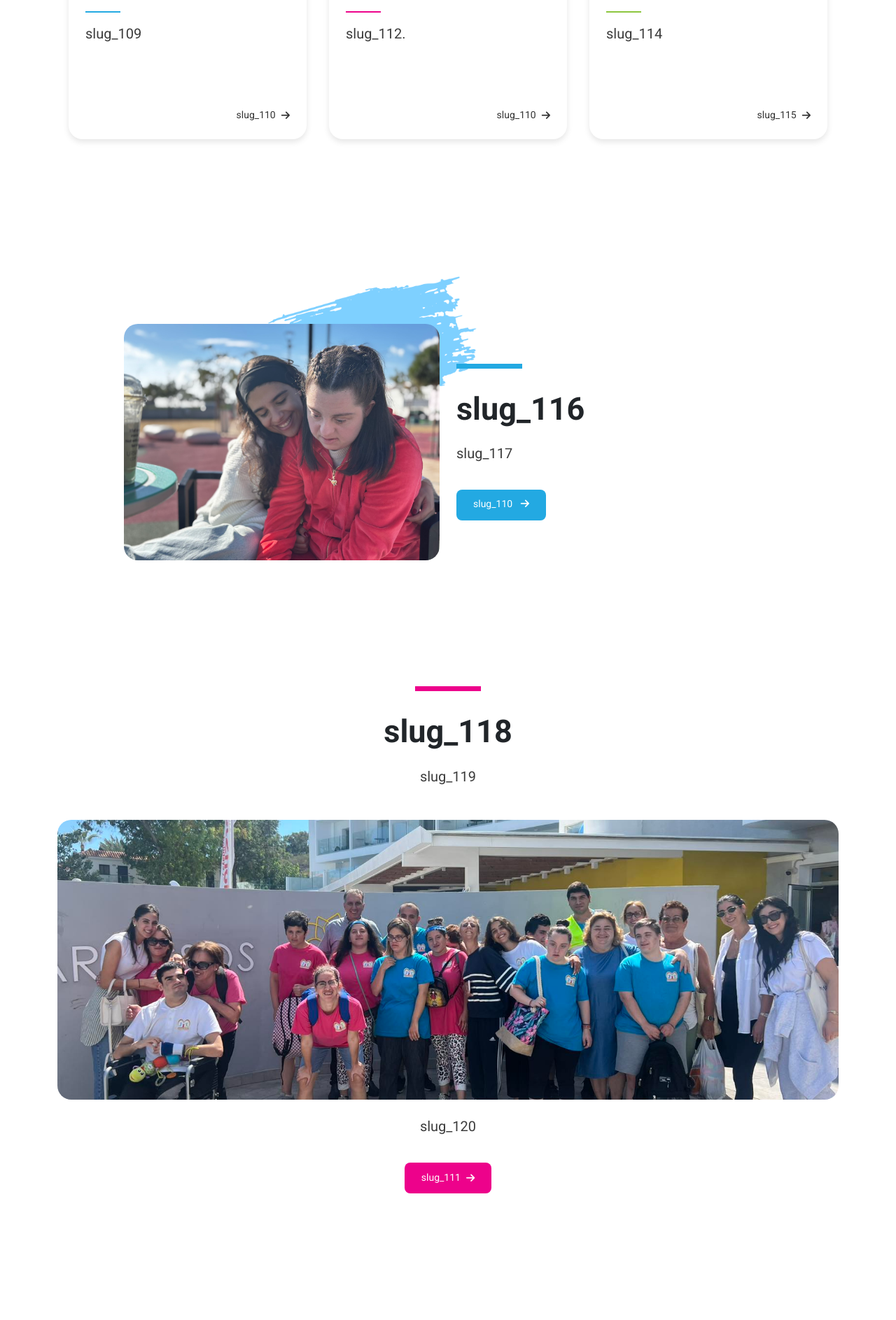
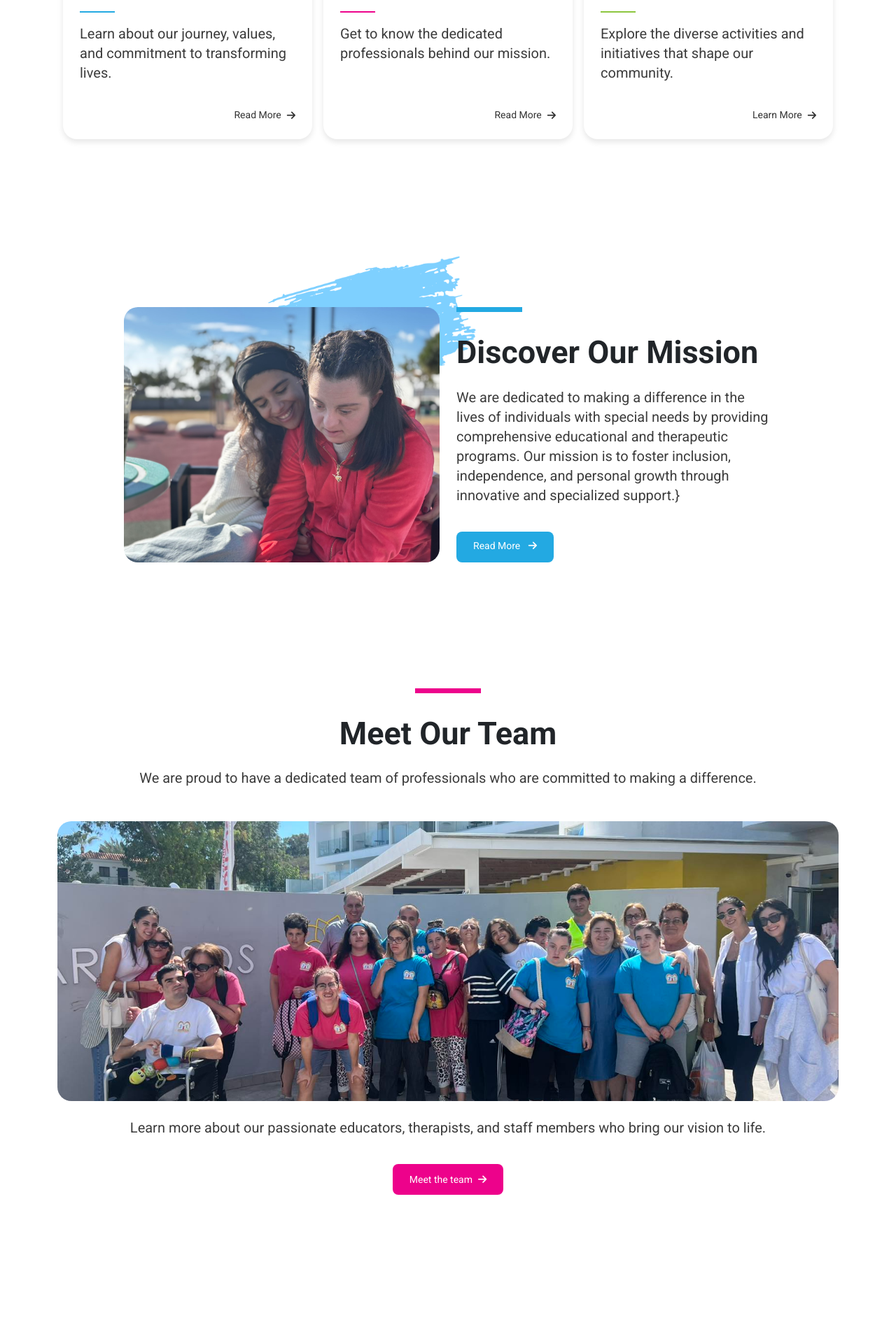
Before and after one commit to kleanthis1996/dikaiomaelpidas, a Django app: page /en/ in a window 1280 px wide. Shown: the part 827-2714 px from the top of the page at 70% size. Run offline with Django 5.2, Linux system fonts and the light colour scheme; data that the repository does not hold is empty; parts of the project's set-up code (start-up, migrations or seed data) failed here and were passed over; some libraries are stand-ins or nearby versions.

Commit message:
General Updates

```diff
--- a/landing_page/static/assets/css/custom-breakpoints.css
+++ /dev/null
@@ -1,33 +0,0 @@
-/* Override Bootstrap breakpoints with your custom values */
-:root {
-    --bs-breakpoint-xs: 0px;
-    --bs-breakpoint-sm: 360px;
-    --bs-breakpoint-md: 744px;
-    --bs-breakpoint-lg: 1024px;
-    --bs-breakpoint-xl: 1440px;
-}
-
-/* Define custom container widths */
-@media (max-width: 360px) {
-    .container-sm {
-        max-width: 360px;
-    }
-}
-
-@media (min-width: 361px) and (max-width: 744px) {
-    .container-md {
-        max-width: 744px;
-    }
-}
-
-@media (min-width: 745px) and (max-width: 1024px) {
-    .container-lg {
-        max-width: 1024px;
-    }
-}
-
-@media (min-width: 1025px) and (max-width: 1440px) {
-    .container-xl {
-        max-width: 1440px;
-    }
-}
--- a/landing_page/static/assets/css/main.css
+++ b/landing_page/static/assets/css/main.css
@@ -347,6 +347,12 @@ video{
     font-size:20px;
     font-weight:400;
     color:#3C3C3C;
+    width:874px;
+}
+
+.support .sub-title,
+.services .sub-title{
+    margin:0 auto;
 }
 
 .secondary-title{
--- a/templates/landing_page/includes/nav.html
+++ b/templates/landing_page/includes/nav.html
@@ -18,31 +18,31 @@
             <ul class="navbar-nav ms-auto">
                 <li class="nav-item">
                     <a class="nav-link{% if  request.resolver_match.url_name == 'index' %} active{% endif %}"
-                       href="{% url 'landing_page:index' lang=request.language %}">{% trans 'slug_137' %}</a>
+                       href="{% url 'landing_page:index' lang=request.language %}">Home</a>
                 </li>
                 <li class="nav-item">
                     <a class="nav-link{% if  request.resolver_match.url_name == 'about' %} active{% endif %}"
-                       href="{% url 'landing_page:about' lang=request.language %}">{% trans 'slug_138' %}</a>
+                       href="{% url 'landing_page:about' lang=request.language %}">About Us</a>
                 </li>
                 <li class="nav-item">
                     <a class="nav-link{% if  request.resolver_match.url_name == 'support' %} active{% endif %} me-0"
-                       href="{% url 'landing_page:support' lang=request.language %}">{% trans 'slug_139' %}</a>
+                       href="{% url 'landing_page:support' lang=request.language %}">Support Us</a>
                 </li>
                 <li  class="nav-item">
                     <a class="nav-link{% if  request.resolver_match.url_name == 'contact' %} active{% endif %}"
-                       href="{% url 'landing_page:contact' lang=request.language %}">{% trans 'slug_140' %}</a>
+                       href="{% url 'landing_page:contact' lang=request.language %}">Contact Us</a>
                 </li>
                 <li class="nav-item">
                     <a class="nav-link{% if  request.resolver_match.url_name == 'events' %} active{% endif %}"
-                       href="{% url 'landing_page:events' lang=request.language page=1 %}">{% trans 'slug_141' %}</a>
+                       href="{% url 'landing_page:events' lang=request.language page=1 %}">Events</a>
                 </li>
                 <li class="nav-item">
                     <a class="nav-link{% if  request.resolver_match.url_name == 'services' %} active{% endif %}"
-                       href="{% url 'landing_page:services' lang=request.language %}">{% trans 'slug_142' %}</a>
+                       href="{% url 'landing_page:services' lang=request.language %}">Actions & European Programs</a>
                 </li>
                 <li class="nav-item">
                     <a class="nav-link{% if  request.resolver_match.url_name == 'news' %} active{% endif %}"
-                       href="{% url 'landing_page:news' lang=request.language page=1 %}">{% trans 'slug_143' %}</a>
+                       href="{% url 'landing_page:news' lang=request.language page=1 %}">News & Announcements</a>
                 </li>
             </ul>
 
--- a/templates/landing_page/includes/support.html
+++ b/templates/landing_page/includes/support.html
@@ -8,9 +8,9 @@
                 <div class="box-icon">
                     <img src="{% static 'assets/images/jcc-logo.png' %}" class="img-fluid" alt="jcc">
                 </div>
-                <span class="d-block box-title fs-4 text-start mt-3">{% trans 'slug_127' %}</span>
+                <span class="d-block box-title fs-4 text-start mt-3">Donate Funds</span>
                 <div class="break-line"></div>
-                <span class="d-block box-details fs-5 text-start mt-3">{% trans 'slug_128' %}</span>
+                <span class="d-block box-details fs-5 text-start mt-3">Help us make a difference by supporting our mission.</span>
                 <div class="d-flex justify-content-end">
                     <a href="#" class="w-auto mt-5">
                         <i class="fa-solid fa-arrow-right fs-5"></i>
@@ -23,9 +23,9 @@
                 <div class="box-icon">
                     <img src="{% static 'assets/images/gift.png' %}" class="img-fluid" alt="Alternative Gift Giving">
                 </div>
-                <span class="d-block box-title fs-4 text-start mt-3">{% trans 'slug_129' %}</span>
+                <span class="d-block box-title fs-4 text-start mt-3">Alternative Gift Giving</span>
                 <div class="break-line"></div>
-                <span class="d-block box-details fs-5 text-start mt-3">{% trans 'slug_130' %}</span>
+                <span class="d-block box-details fs-5 text-start mt-3">Dedicate your celebration gifts to a cause.</span>
                 <div class="d-flex justify-content-end">
                     <a href="#" class="w-auto mt-5" data-bs-toggle="modal" data-bs-target="#itemModal" data-title="Alternative Gift Giving" data-description="{% trans 'slug_147'|safe %}" data-image="{{program.image_url}}">
                         <i class="fa-solid fa-arrow-right fs-5"></i>
@@ -38,9 +38,9 @@
                 <div class="box-icon">
                     <img src="{% static 'assets/images/donate.png' %}" class="img-fluid" alt="Memorial Donations">
                 </div>
-                <span class="d-block box-title fs-4 text-start mt-3">{% trans 'slug_131' %}</span>
+                <span class="d-block box-title fs-4 text-start mt-3">Memorial Donations</span>
                 <div class="break-line"></div>
-                <span class="d-block box-details fs-5 text-start mt-3">{% trans 'slug_132' %}</span>
+                <span class="d-block box-details fs-5 text-start mt-3">Honor a loved one by making a difference.</span>
                 <div class="d-flex justify-content-end">
                     <a href="#" class="w-auto mt-5" data-bs-toggle="modal" data-bs-target="#itemModal" data-title="Alternative Gift Giving" data-description="{% trans 'slug_147'|safe %}" data-image="{{program.image_url}}">
                         <i class="fa-solid fa-arrow-right fs-5"></i>
@@ -57,9 +57,9 @@
                 <div class="box-icon">
                     <img src="{% static 'assets/images/volunteer.png' %}" class="img-fluid" alt="Volunteer with Us">
                 </div>
-                <span class="d-block box-title fs-4 text-start mt-3">{% trans 'slug_133' %}</span>
+                <span class="d-block box-title fs-4 text-start mt-3">Volunteer with Us</span>
                 <div class="break-line"></div>
-                <span class="d-block box-details fs-5 text-start mt-3">{% trans 'slug_134' %}</span>
+                <span class="d-block box-details fs-5 text-start mt-3">Become part of our growing family.</span>
                 <div class="d-flex justify-content-end">
                     <a href="#" class="w-auto mt-5" data-bs-toggle="modal" data-bs-target="#itemModal" data-title="Alternative Gift Giving" data-description="{% trans 'slug_147'|safe %}" data-image="{{program.image_url}}">
                         <i class="fa-solid fa-arrow-right fs-5"></i>
@@ -72,9 +72,9 @@
                 <div class="box-icon">
                     <img src="{% static 'assets/images/corporate.png' %}" class="img-fluid" alt="Corporate Giving">
                 </div>
-                <span class="d-block box-title fs-4 text-start mt-3">{% trans 'slug_135' %}</span>
+                <span class="d-block box-title fs-4 text-start mt-3">Corporate Giving</span>
                 <div class="break-line"></div>
-                <span class="d-block box-details fs-5 text-start mt-3">{% trans 'slug_136' %}</span>
+                <span class="d-block box-details fs-5 text-start mt-3">Partner with us for social responsibility.</span>
                 <div class="d-flex justify-content-end">
                     <a href="#" class="w-auto mt-5" data-bs-toggle="modal" data-bs-target="#itemModal" data-title="Alternative Gift Giving" data-description="{% trans 'slug_147'|safe %}" data-image="{{program.image_url}}">
                         <i class="fa-solid fa-arrow-right fs-5"></i>
--- a/templates/landing_page/index.html
+++ b/templates/landing_page/index.html
@@ -27,47 +27,47 @@
             <!-- Hero Boxes -->
             <section style="margin-top:0px">
                 <div class="boxes-container justify-content-center p-0">
-                    <div class="row w-100">
-                        <div class="col-12 col-md-4 mb-4 about-us p-0 px-lg-3">
+                    <div class="row w-100 gy-4 gx-md-3">
+                        <div class="col-12 col-md-4 about-us p-0 px-md-2">
                             <div class="box d-block">
                                 <div class="box-icon">
                                     <i class="fa-solid fa-heart"></i>
                                 </div>
-                                <span class="d-block box-title fs-4 text-start mt-3">{% trans 'slug_108' %}</span>
+                                <span class="d-block box-title fs-4 text-start mt-3">About Us</span>
                                 <div class="break-line"></div>
-                                <span class="d-block box-details fs-5 text-start mt-3">{% trans 'slug_109' %}</span>
+                                <span class="d-block box-details fs-5 text-start mt-3">Learn about our journey, values, and commitment to transforming lives.</span>
                                 <a class="card-btn justify-content-end mt-5" href="{% url 'landing_page:about' lang=request.language %}">
-                                    <span class="me-2">{% trans 'slug_110' %}</span>
+                                    <span class="me-2">Read More</span>
                                     <i class="fa-solid fa-arrow-right"></i>
                                 </a>
                             </div>
                         </div>
 
-                        <div class="col-12 col-md-4 mb-4 meet-team p-0 px-lg-3 ">
-                            <div class="box d-block middle-spacing">
+                        <div class="col-12 col-md-4 meet-team p-0 px-md-2">
+                            <div class="box d-block">
                                 <div class="box-icon">
                                     <i class="fa-regular fa-face-smile"></i>
                                 </div>
-                                <span class="d-block box-title fs-4 text-start mt-3">{% trans 'slug_111' %}</span>
+                                <span class="d-block box-title fs-4 text-start mt-3">Meet the Team</span>
                                 <div class="break-line"></div>
-                                <span class="d-block box-details fs-5 text-start mt-3">{% trans 'slug_112' %}.</span>
+                                <span class="d-block box-details fs-5 text-start mt-3">Get to know the dedicated professionals behind our mission.</span>
                                 <a class="card-btn justify-content-end mt-5" href="{% url 'landing_page:team' lang=request.language %}">
-                                    <span class="me-2">{% trans 'slug_110' %}</span>
+                                    <span class="me-2">Read More</span>
                                     <i class="fa-solid fa-arrow-right"></i>
                                 </a>
                             </div>
                         </div>
 
-                        <div class="col-12 col-md-4 mb-4 actions-europe p-0 px-lg-3">
+                        <div class="col-12 col-md-4 actions-europe p-0 px-md-2">
                             <div class="box d-block">
                                 <div class="box-icon">
                                     <i class="fa-solid fa-graduation-cap"></i>
                                 </div>
-                                <span class="d-block box-title fs-4 text-start mt-3">{% trans 'slug_113' %}</span>
+                                <span class="d-block box-title fs-4 text-start mt-3">Actions & European Programs</span>
                                 <div class="break-line"></div>
-                                <span class="d-block box-details fs-5 text-start mt-3">{% trans 'slug_114' %}</span>
+                                <span class="d-block box-details fs-5 text-start mt-3">Explore the diverse activities and initiatives that shape our community.</span>
                                 <a class="card-btn justify-content-end mt-5" href="{% url 'landing_page:services' lang=request.language %}">
-                                    <span class="me-2">{% trans 'slug_115' %}</span>
+                                    <span class="me-2">Learn More</span>
                                     <i class="fa-solid fa-arrow-right"></i>
                                 </a>
                             </div>
@@ -75,6 +75,7 @@
                     </div>
                 </div>
             </section>
+
 
             <!-- Discover our Mission -->
             <section style="margin-top:80px;">
@@ -87,17 +88,17 @@
                         <div class="row">
                             <div class="col-12 mb-4 mb-lg-0">
                                 <div class="main-break-line"></div>
-                                <span class="d-block main-title mt-4">{% trans 'slug_116' %}</span>
-                                <span class="d-block box-details fs-5  text-start mt-3 p-0">{% trans 'slug_117' %}</span>
+                                <span class="d-block main-title mt-4">Discover Our Mission</span>
+                                <span class="d-block box-details fs-5  text-start mt-3 p-0">We are dedicated to making a difference in the lives of individuals with special needs by providing comprehensive educational and therapeutic programs. Our mission is to foster inclusion, independence, and personal growth through innovative and specialized support.}</span>
                                 <a class="justify-content-center main-button blue-btn d-none d-md-block" href="{% url 'landing_page:about' lang=request.language %}">
-                                    <span class="me-2">{% trans 'slug_110' %}</span>
+                                    <span class="me-2">Read More</span>
                                     <i class="fa-solid fa-arrow-right"></i>
                                 </a>
                             </div>
                         </div>
                     </div>
                     <a class="justify-content-center main-button blue-btn d-block d-md-none order-2" href="#">
-                        <span class="me-2">{% trans 'slug_110' %}</span>
+                        <span class="me-2">Read More</span>
                         <i class="fa-solid fa-arrow-right"></i>
                     </a>
                 </div>
@@ -108,12 +109,12 @@
                 <div id="meet-team" class="row justify-content-center text-center" data-aos="fade-up">
                     <div class="col-12"> <!-- Added col-12 to make the row full width -->
                         <div class="main-break-line mx-auto"></div>
-                        <span class="d-block main-title mt-4">{% trans 'slug_118' %}</span>
-                        <span class="d-block box-details fs-5 mt-3">{% trans 'slug_119' %}</span>
+                        <span class="d-block main-title mt-4">Meet Our Team</span>
+                        <span class="d-block box-details fs-5 mt-3">We are proud to have a dedicated team of professionals who are committed to making a difference.</span>
                         <img src="{% static 'assets/images/meet-team.webp' %}" class="img-fluid radius-40 mt-5 w-100" alt="Team of Dikaioma Elpidas">
-                        <span class="d-block box-details fs-5 mt-4">{% trans 'slug_120' %}</span>
+                        <span class="d-block box-details fs-5 mt-4">Learn more about our passionate educators, therapists, and staff members who bring our vision to life.</span>
                         <a class="d-inline-flex align-items-center main-button pink-btn" href="{% url 'landing_page:team' lang=request.language %}">
-                            <span class="me-2">{% trans 'slug_111' %}</span>
+                            <span class="me-2">Meet the team</span>
                             <i class="fa-solid fa-arrow-right"></i>
                         </a>
                     </div>
@@ -125,9 +126,9 @@
             <section>
                 <div id="programs-section" class="row" data-aos="fade-up">
                     <div class="col-12">
-                        <span class="d-block hero-subtitle box-details green-text p-0 text-start">{% trans 'slug_121' %}</span>
-                        <span class="d-block main-title mt-2 text-start">{% trans 'slug_122' %}</span>
-                        <span class="d-block box-details fs-5 mt-2 mb-5 p-0 text-center text-lg-start">{% trans 'slug_123' %}</span>
+                        <span class="d-block hero-subtitle box-details green-text p-0 text-start">Educational & Therapeutic Programs</span>
+                        <span class="d-block main-title mt-2 text-start">What We Offer</span>
+                        <span class="d-block box-details fs-5 mt-2 mb-5 p-0 text-center text-lg-start">Our programs are designed to support individuals with special needs through:</span>
                     </div>
 
                     <div class="col-12">
@@ -138,7 +139,7 @@
 
                     <div class="d-flex justify-content-end">
                         <a class="justify-content-center main-button text-dark" href="{% url 'landing_page:services' lang=request.language %}">
-                            <span class="me-2">{% trans 'slug_124' %}</span>
+                            <span class="me-2">Explore Programs</span>
                             <i class="fa-solid fa-arrow-right"></i>
                         </a>
                     </div>
@@ -151,8 +152,8 @@
                 <div id="support-section" class="row" data-aos="fade-up">
                     <div class="col-12">
                         <div class="main-break-line mx-auto mx-lg-0"></div>
-                        <span class="d-block main-title mt-4 text-center text-lg-start">{% trans 'slug_125' %}</span>
-                        <span class="d-block box-details fs-5 mt-3 p-0 text-center text-lg-start">{% trans 'slug_126' %}</span>
+                        <span class="d-block main-title mt-4 text-center text-lg-start">Get Involved & Support Us</span>
+                        <span class="d-block box-details fs-5 mt-3 p-0 text-center text-lg-start">Your support makes a difference! Choose how you’d like to contribute:</span>
                     </div>
                     <div class="mt-5">
                         <!-- Include Support section -->
--- a/templates/landing_page/team.html
+++ b/templates/landing_page/team.html
@@ -52,7 +52,7 @@
 
                 </div>
             </div>
-            <div class="col-12">
+            <div class="col-12 mt-5">
                 <span class="team-grid-title">Board of Directors</span>
                 <div class="row g-4 py-5">
                     {% if team_members_data %}
```
